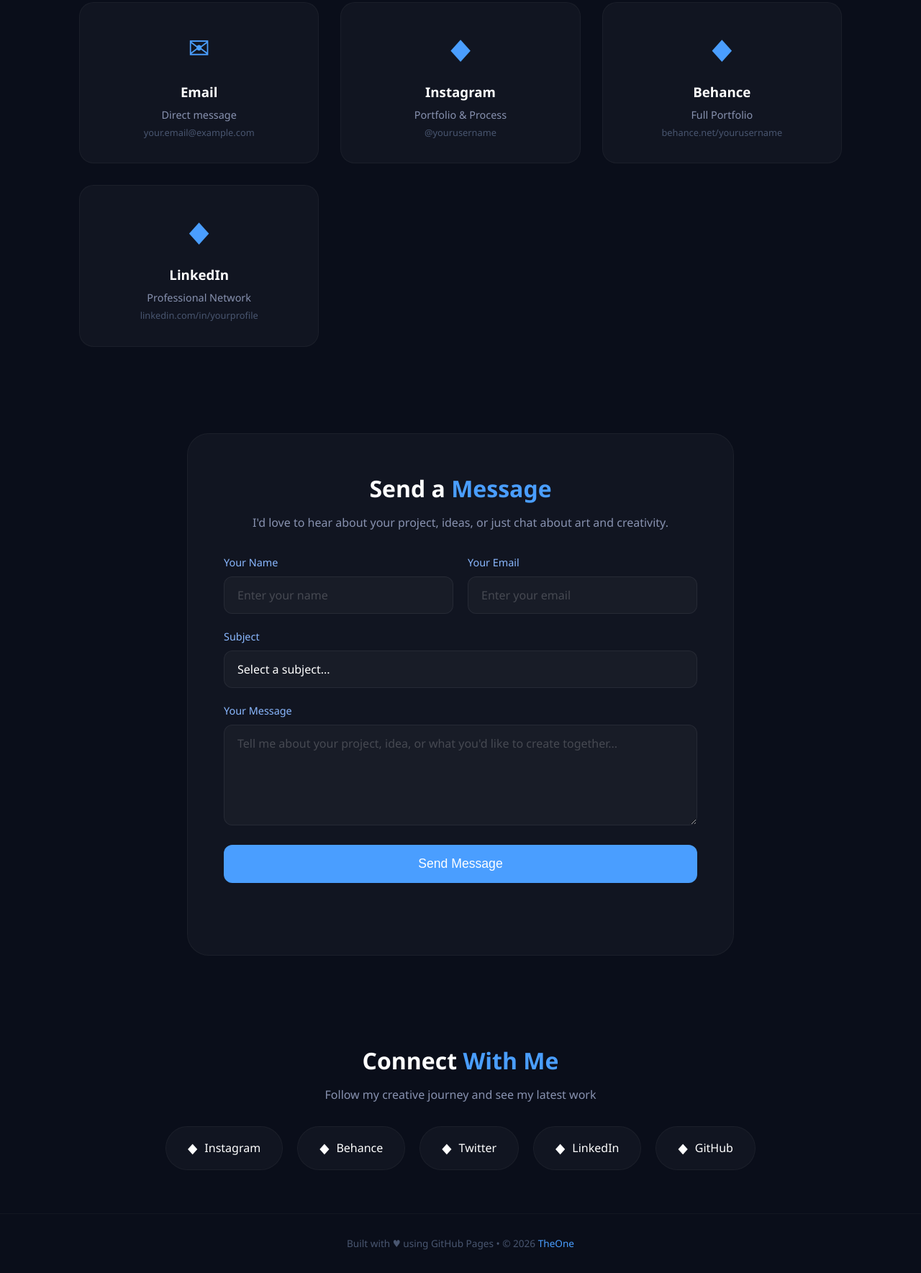
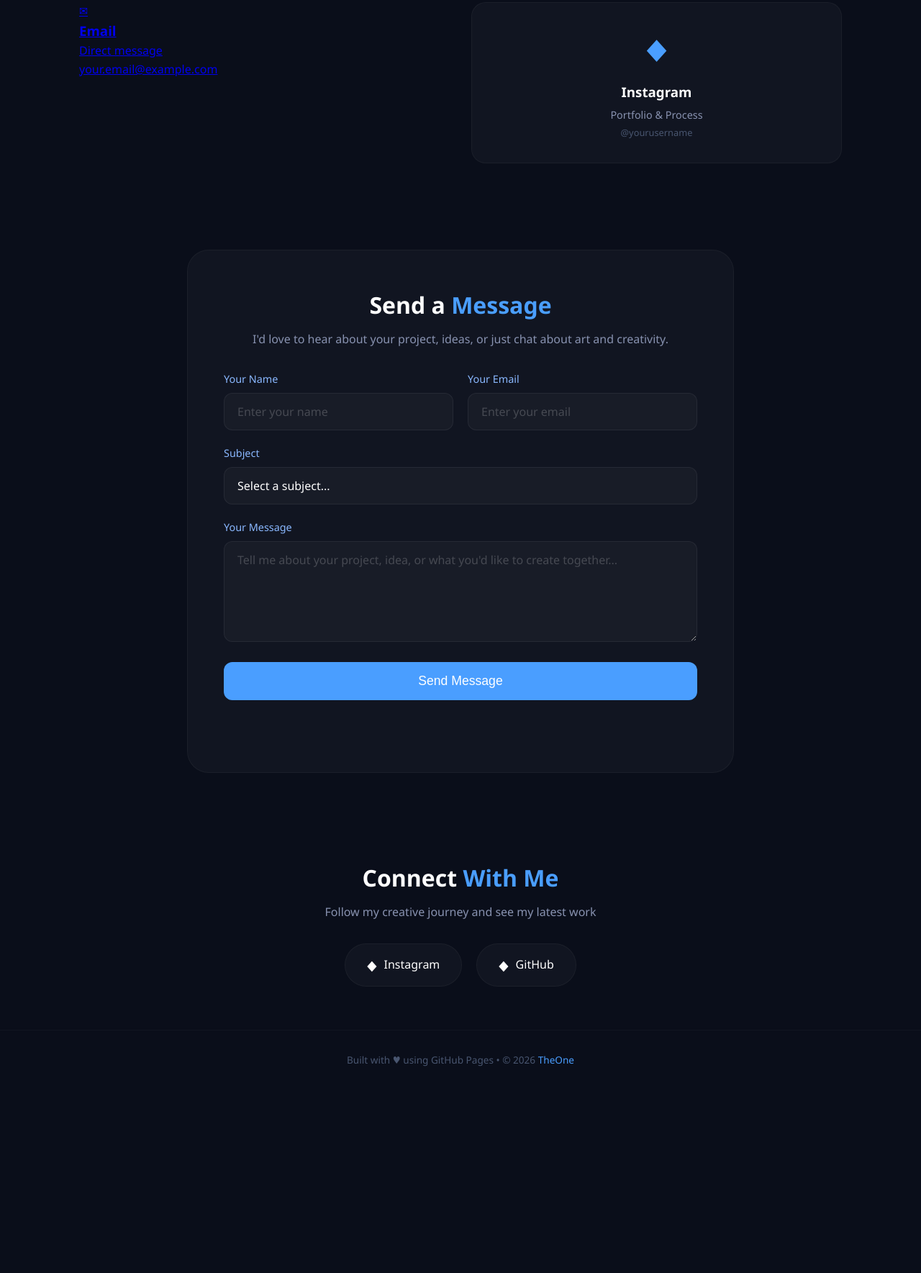
Before and after one commit to Rmanantan/The-One, a plain HTML site: page contact.html in a window 1280 px wide. Shown: the part 422-2191 px from the top of the page at 72% size. After the commit the page ends 1936 px from the top, so only its background shows below. Drawn offline with Linux system fonts and the light colour scheme.

Commit message:
contact.html

```diff
--- a/contact.html
+++ b/contact.html
@@ -334,29 +334,18 @@
     <!-- ===== CONTACT METHODS ===== -->
     <section class="contact-methods">
         <div class="methods-grid">
-            <a href="mailto:your.email@example.com" class="method-card">
+            <a href="titoroger2002@gmail.com class="method-card">
                 <span class="icon">✉</span>
                 <h3>Email</h3>
                 <p>Direct message</p>
                 <span class="detail">your.email@example.com</span>
             </a>
-            <a href="https://instagram.com/yourusername" target="_blank" class="method-card">
+            <a href="https://instagram.com/@tio_rogerr" target="_blank" class="method-card">
                 <span class="icon">◆</span>
                 <h3>Instagram</h3>
                 <p>Portfolio &amp; Process</p>
                 <span class="detail">@yourusername</span>
-            </a>
-            <a href="https://behance.net/yourusername" target="_blank" class="method-card">
-                <span class="icon">◆</span>
-                <h3>Behance</h3>
-                <p>Full Portfolio</p>
-                <span class="detail">behance.net/yourusername</span>
-            </a>
-            <a href="https://linkedin.com/in/yourprofile" target="_blank" class="method-card">
-                <span class="icon">◆</span>
-                <h3>LinkedIn</h3>
-                <p>Professional Network</p>
-                <span class="detail">linkedin.com/in/yourprofile</span>
+
             </a>
         </div>
     </section>
@@ -409,19 +398,10 @@
         <h2>Connect <span class="highlight">With Me</span></h2>
         <p>Follow my creative journey and see my latest work</p>
         <div class="social-grid">
-            <a href="https://instagram.com/yourusername" target="_blank" class="social-link">
+            <a href="https://instagram.com/@tio_rogerr" target="_blank" class="social-link">
                 <span class="icon">◆</span> Instagram
             </a>
-            <a href="https://behance.net/yourusername" target="_blank" class="social-link">
-                <span class="icon">◆</span> Behance
-            </a>
-            <a href="https://twitter.com/yourhandle" target="_blank" class="social-link">
-                <span class="icon">◆</span> Twitter
-            </a>
-            <a href="https://linkedin.com/in/yourprofile" target="_blank" class="social-link">
-                <span class="icon">◆</span> LinkedIn
-            </a>
-            <a href="https://github.com/yourusername" target="_blank" class="social-link">
+            <a href="https://github.com/rmanantan" target="_blank" class="social-link">
                 <span class="icon">◆</span> GitHub
             </a>
         </div>
```
